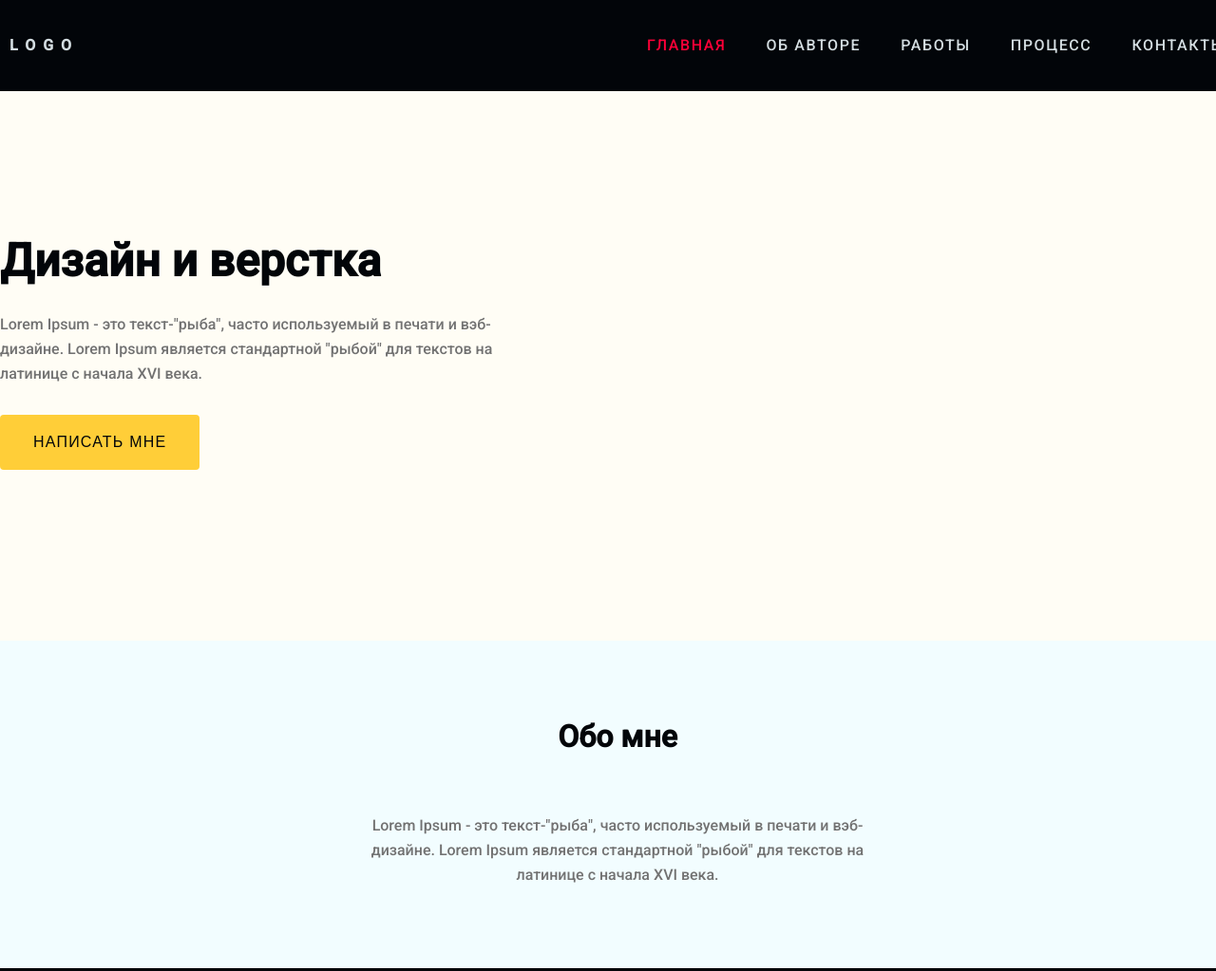
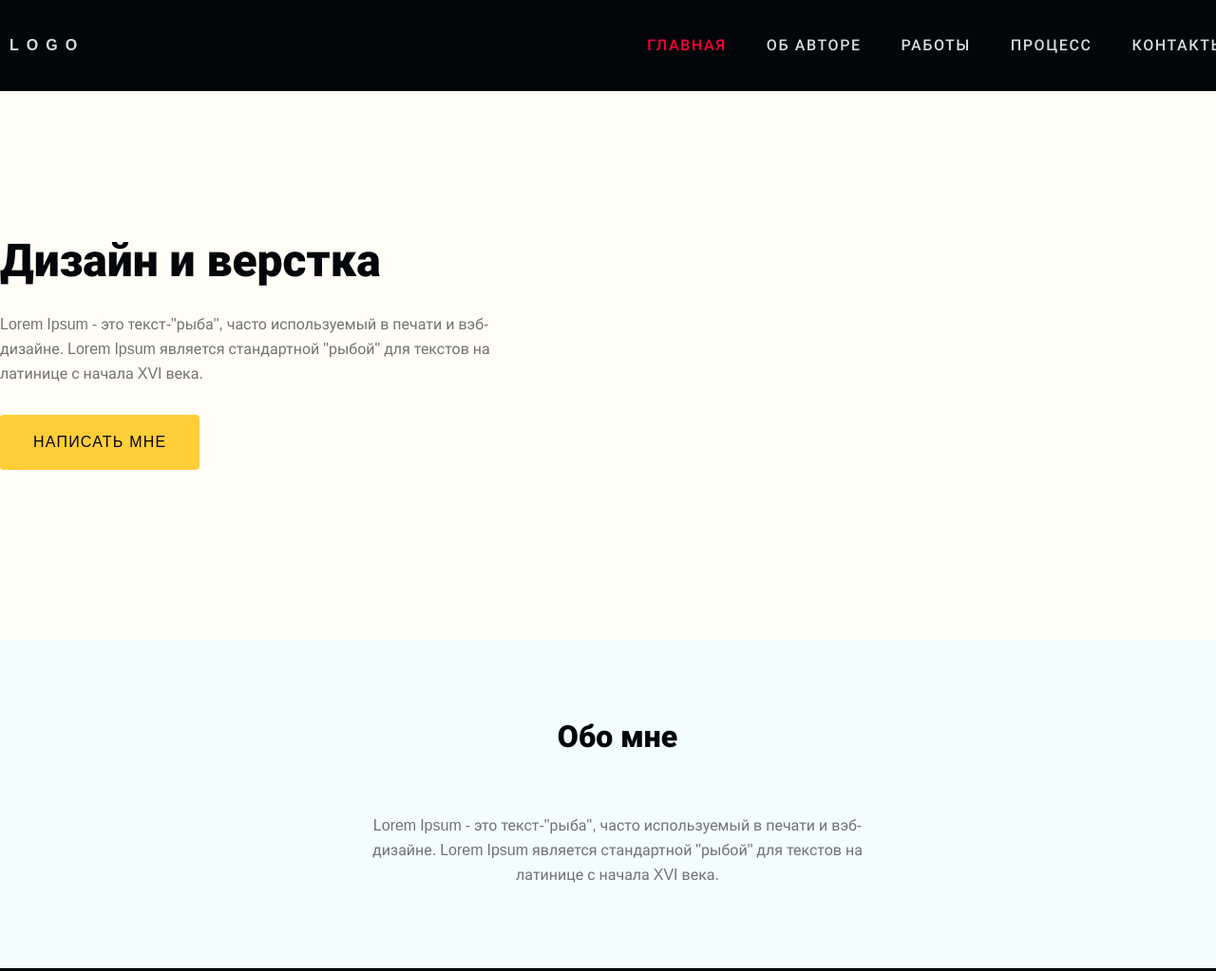
Before and after one commit to George-svan/first-site, a plain HTML site: page index.html in a window 1280 px wide. Shown: the top 1023 px of the page at 95% size. Drawn offline with Linux system fonts and the light colour scheme.

Commit message:
fonts-add

```diff
--- a/css/style.css
+++ b/css/style.css
@@ -1,5 +1,31 @@
 @import url('reset.css');
-@import url('https://fonts.googleapis.com/css2?family=Roboto:wght@100;500&display=swap');
+
+@font-face {
+    font-family: 'Roboto';
+    src: url('../fonts/subset-Roboto-Regular.woff2') format('woff2'),
+        url('../fonts/subset-Roboto-Regular.woff') format('woff');
+    font-weight: 400;
+    font-style: normal;
+    font-display: swap;
+}
+
+@font-face {
+    font-family: 'Roboto';
+    src: url('../fonts/subset-Roboto-Medium.woff2') format('woff2'),
+        url('../fonts/subset-Roboto-Medium.woff') format('woff');
+    font-weight: 500;
+    font-style: normal;
+    font-display: swap;
+}
+
+@font-face {
+    font-family: 'Roboto';
+    src: url('../fonts/subset-Roboto-Black.woff2') format('woff2'),
+        url('../fonts/subset-Roboto-Black.woff') format('woff');
+    font-weight: 900;
+    font-style: normal;
+    font-display: swap;
+}
 
 html, body {
 	height: 100%;
@@ -7,7 +33,6 @@ html, body {
 
 body {
     font-family: 'Roboto', sans-serif;
-    font-weight: 100;
 }
 
 .wrapper {
@@ -87,7 +112,7 @@ body {
 
 h2 {
     color: #020509;
-    font-weight: bold;
+    font-weight: 900;
 }
 
 .box {
```
Also changed, not shown: fonts/subset-Roboto-Black.woff (added), fonts/subset-Roboto-Black.woff2 (added), fonts/subset-Roboto-Medium.woff (added), fonts/subset-Roboto-Medium.woff2 (added), fonts/subset-Roboto-Regular.woff (added), fonts/subset-Roboto-Regular.woff2 (added).
